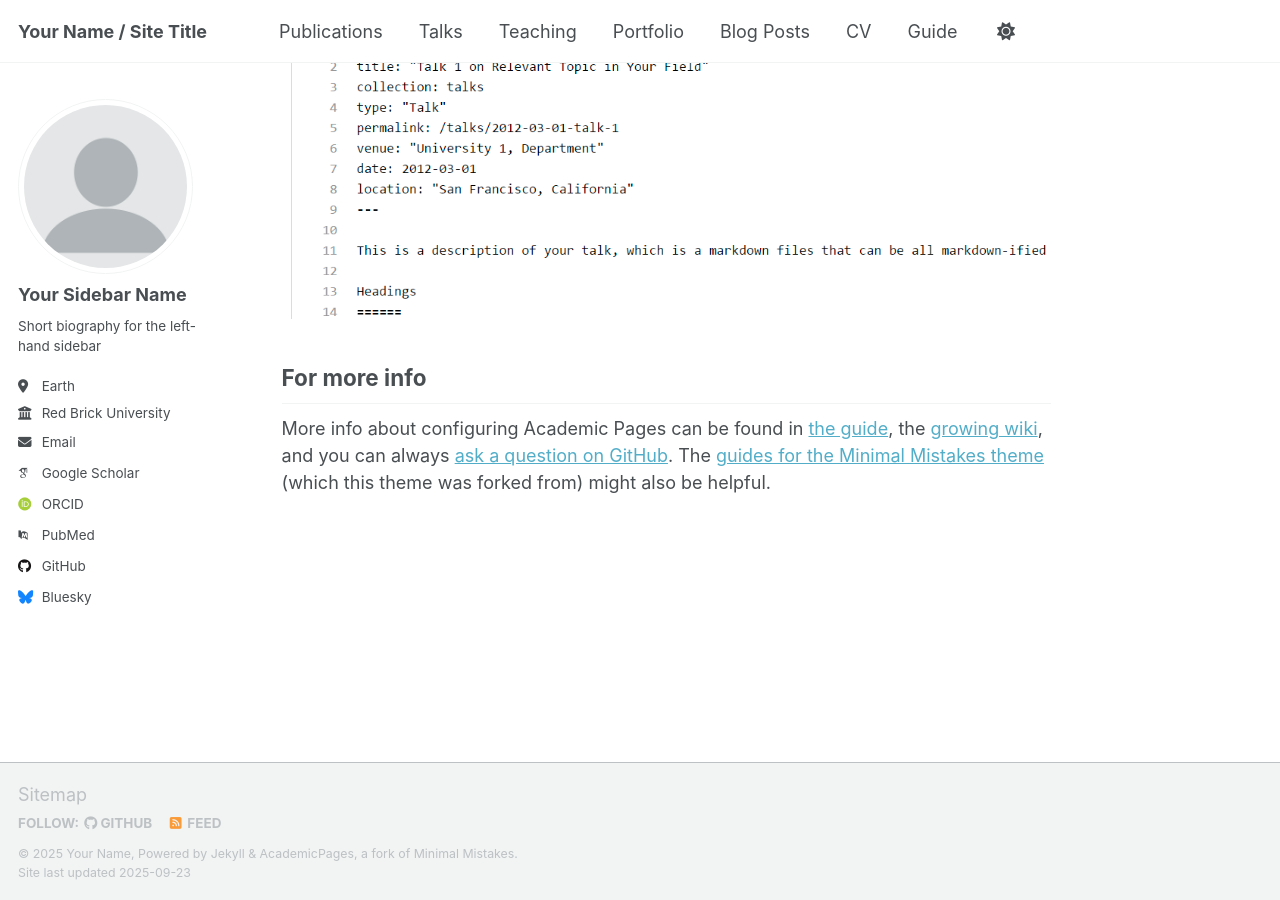
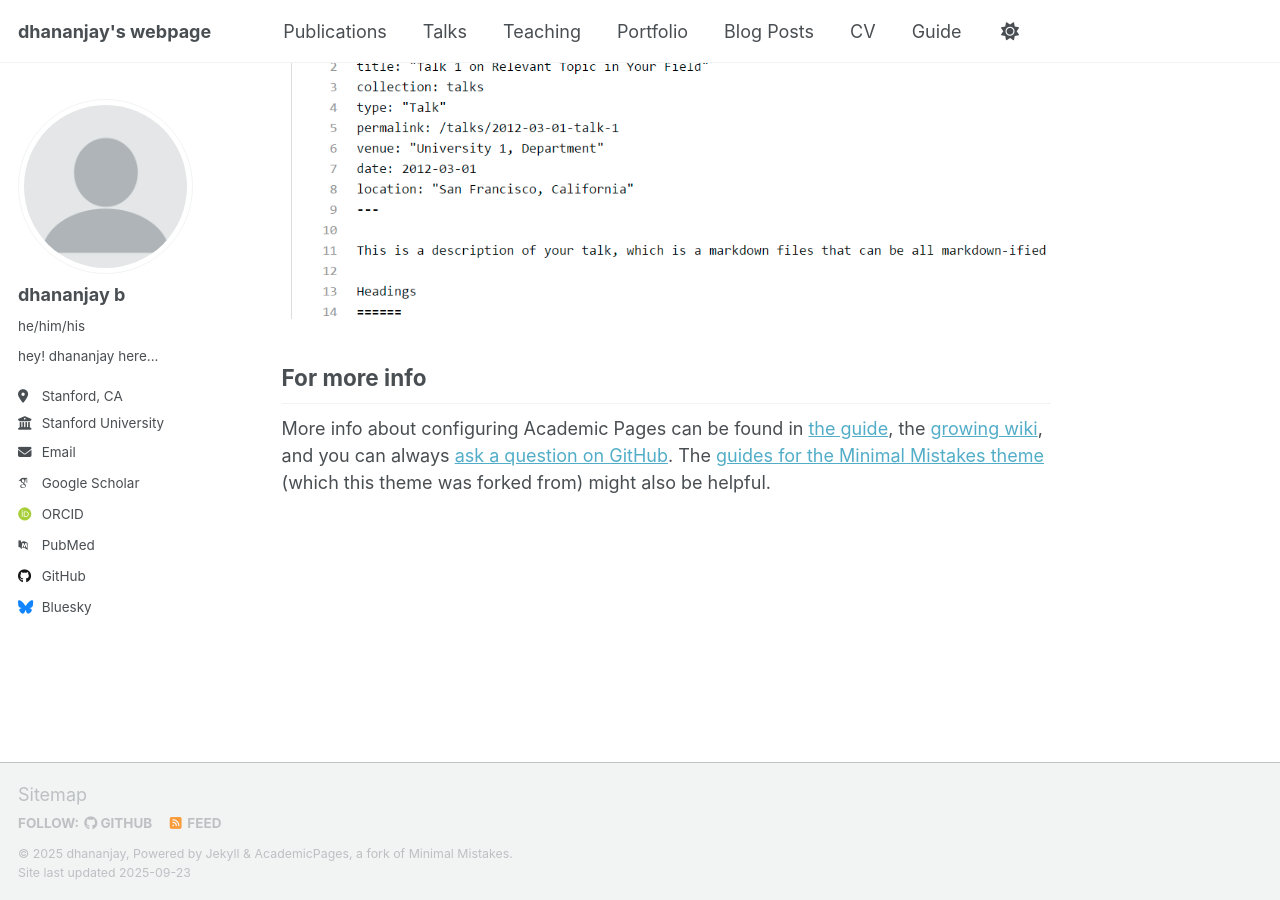
Before and after one commit to Dhananjay42/dhananjay42.github.io, a Jekyll site: the page built from _pages/about.md, in a window 1280 px wide and 900 px high, scrolled down 2880 px. Built offline with Jekyll 4.4.1, drawn with Linux system fonts in a browser that asks for light colours; some web fonts are replaced; a script that is not in the unit is left out.

Commit message:
Update _config.yml

```diff
--- a/_config.yml
+++ b/_config.yml
@@ -9,14 +9,14 @@
 # Basic Site Settings
 locale                   : "en-US"
 site_theme               : "default" # Currently available options are "default", "air"
-title                    : "Your Name / Site Title"
+title                    : "dhananjay's webpage"
 title_separator          : "-"
-name                     : &name "Your Name"
-description              : &description "Your Name's academic portfolio"   # Update this with a general description of your site, this is the default if not overridden by a page
-url                      : https://academicpages.github.io # The base hostname & protocol for your site e.g. "https://[your GitHub username].github.io",
+name                     : &name "dhananjay"
+description              : &description "dhananjay's portfolio"   # Update this with a general description of your site, this is the default if not overridden by a page
+url                      : https://dhananjay42.github.io # The base hostname & protocol for your site e.g. "https://[your GitHub username].github.io",
                                                            # or if you already have some other page hosted on Github then use "https://[your GitHub username].github.io/[Your Repo Name]"
 baseurl                  : "" # the subpath of your site, e.g. "/blog"
-repository               : "academicpages/academicpages.github.io"
+repository               : "Dhananjay42/dhananjay42.github.io"
 
 # Site Author - The following control what appear as part of the author content on the side bar.
 #               If a field is blank the icon and link will not appear, otherwise it will be shown.
@@ -24,13 +24,13 @@ repository               : "academicpages/academicpages.github.io"
 author:
   # Biographic information
   avatar           : "profile.png"
-  name             : "Your Sidebar Name"
-  pronouns         : # example: "she/her"
-  bio              : "Short biography for the left-hand sidebar"
-  location         : "Earth"
-  employer         : "Red Brick University"
+  name             : "dhananjay b"
+  pronouns         : "he/him/his"
+  bio              : "hey! dhananjay here..."
+  location         : "Stanford, CA"
+  employer         : "Stanford University"
   uri              : # URL
-  email            : "none@example.org"
+  email            : "dhananjb at stanford.edu"
 
   # Academic websites
   academia         : # URL
@@ -48,7 +48,7 @@ author:
   bitbucket        : # Username - Update with your username on the site
   codepen          : # Username
   dribbble         : # Username
-  github           : "academicpages"
+  github           : "Dhananjay42"
   kaggle           : # Username
   stackoverflow    : # User number or user number and name (i.e., use "1" or "1/jeff-atwood")
 
```
